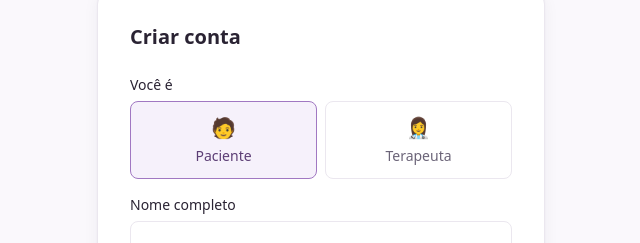
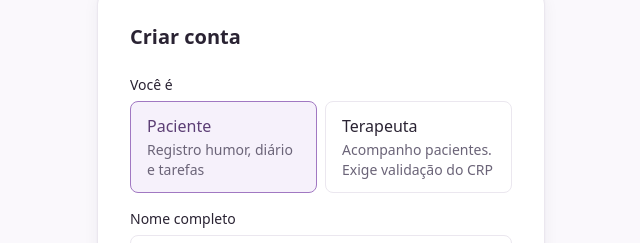
Before and after one commit to Kuligowskilucas/MindCatWeb, a Next.js app: page /registro in a window 1280 px wide. Shown: the part 177-420 px from the top of the page, without its empty margins (319-959 px from the left). Built offline with nearby package versions, Linux system fonts and the light colour scheme; no server answers.

Commit message:
arrumando pagina de registro

```diff
--- a/src/app/(public)/registro/page.tsx
+++ b/src/app/(public)/registro/page.tsx
@@ -149,14 +149,14 @@ export default function RegistroPage() {
             <RoleOption
               active={role === 'patient'}
               onClick={() => setRole('patient')}
-              emoji="🧑"
               label="Paciente"
+              description="Registro humor, diário e tarefas"
             />
             <RoleOption
               active={role === 'pro'}
               onClick={() => setRole('pro')}
-              emoji="👩‍⚕️"
               label="Terapeuta"
+              description="Acompanho pacientes. Exige validação do CRP"
             />
           </div>
           {role === 'pro' && (
@@ -253,13 +253,13 @@ export default function RegistroPage() {
 function RoleOption({
   active,
   onClick,
-  emoji,
   label,
+  description,
 }: {
   active: boolean;
   onClick: () => void;
-  emoji: string;
   label: string;
+  description: string;
 }) {
   return (
     <button
@@ -267,14 +267,14 @@ function RoleOption({
       onClick={onClick}
       aria-pressed={active}
       className={cn(
-        'flex flex-col items-center gap-1 rounded-lg border px-4 py-3 text-sm font-medium transition-colors',
+        'flex h-full flex-col items-start gap-0.5 rounded-lg border px-4 py-3 text-left transition-colors',
         active
           ? 'border-purple-400 bg-purple-50 text-purple-700'
-          : 'border-line bg-surface text-ink-soft hover:border-purple-200',
+          : 'border-line bg-surface text-ink hover:border-purple-200',
       )}
     >
-      <span aria-hidden className="text-xl">{emoji}</span>
-      {label}
+      <span className="font-medium">{label}</span>
+      <span className="text-sm text-ink-soft">{description}</span>
     </button>
   );
 }
```
